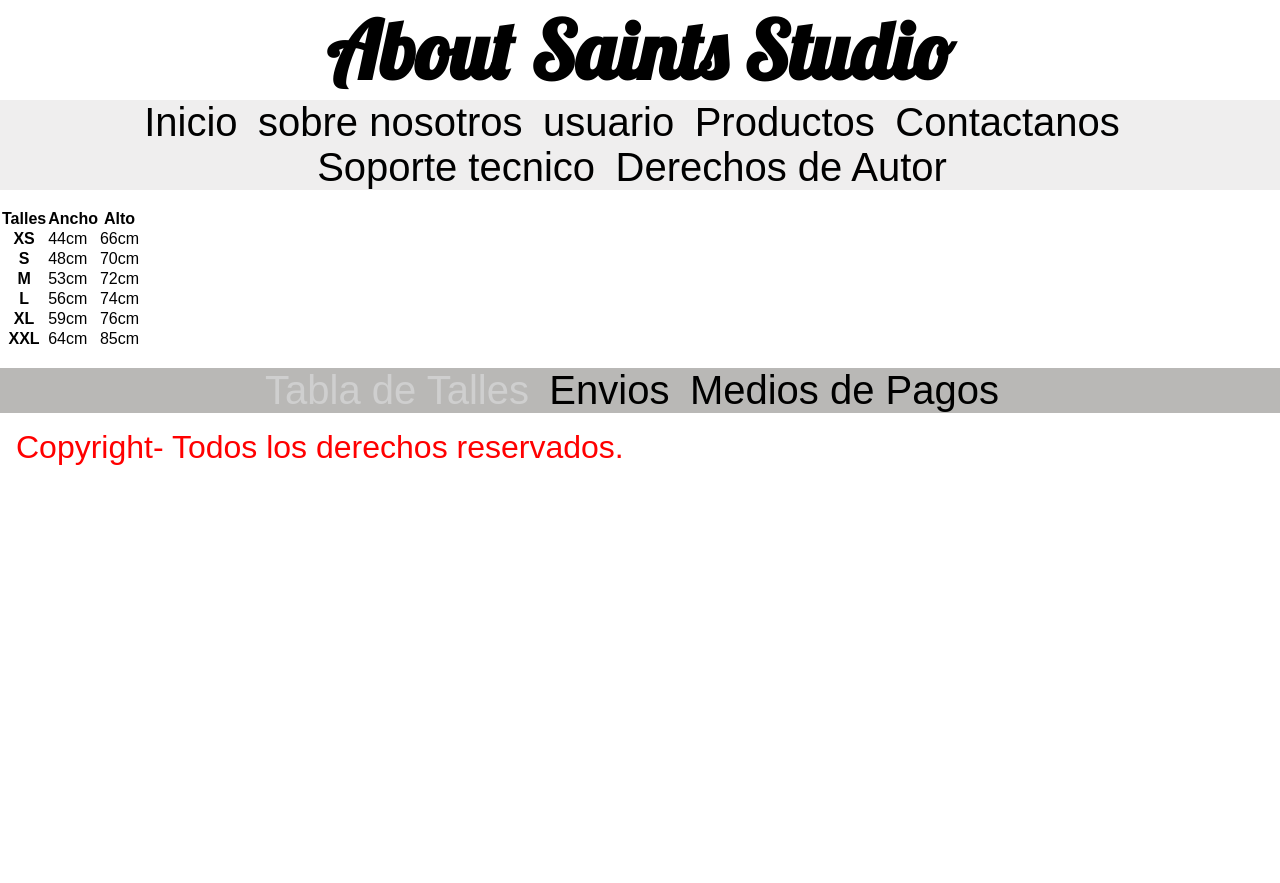
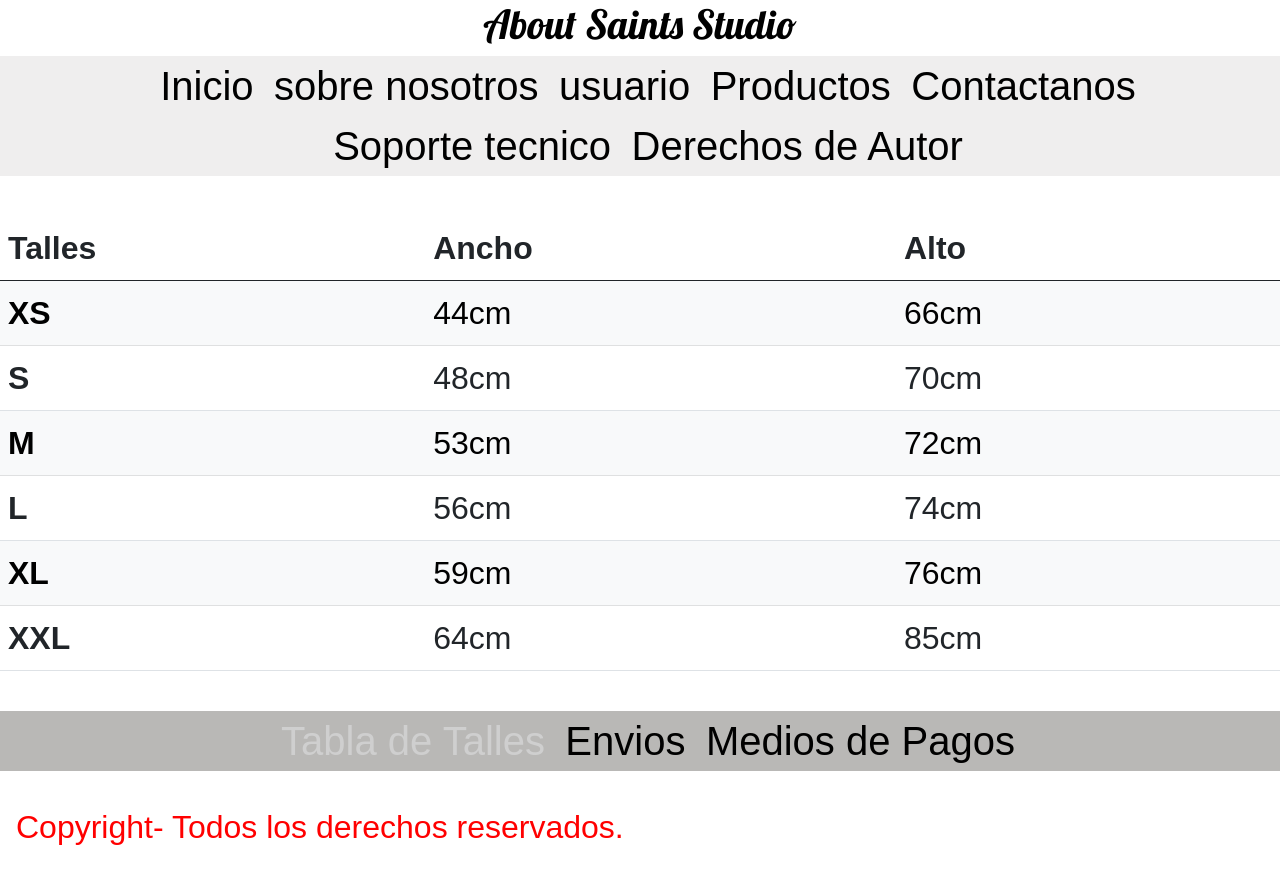
Before and after one commit to ManuelMerinoU/VentaDeRemeras-MMU, a plain HTML site: page Talles.html in a window 1280 px wide. Before the commit the page ends 800 px from the top, so only its background shows below. Drawn offline with nearby package versions, Linux system fonts and the light colour scheme; a web font is replaced by a local one.

Commit message:
agregando bootstrap a talles

```diff
--- a/Talles.html
+++ b/Talles.html
@@ -5,6 +5,9 @@
         <meta charset="UTF-8">
 
         <meta name="viewport" content="width=device-width, initial-scale=1.0">
+
+        <!-- Bootstrap CSS -->
+        <link href="https://cdn.jsdelivr.net/npm/bootstrap@5.0.2/dist/css/bootstrap.min.css" rel="stylesheet" integrity="sha384-EVSTQN3/azprG1Anm3QDgpJLIm9Nao0Yz1ztcQTwFspd3yD65VohhpuuCOmLASjC" crossorigin="anonymous">
 
         <link rel="icon" type="img/jpg" href="img/1635813445437.png">
 
@@ -42,49 +45,49 @@
             <img src="" alt="">
         </div>
 
-        <table>
+        <table class="table table-hover fs-2">
             <thead>
                 <tr>
-                    <th> Talles </th>
+                    <th scope="col"> Talles </th>
 
-                    <th> Ancho </th>
+                    <th scope="col"> Ancho </th>
 
-                    <th> Alto </th>
+                    <th scope="col"> Alto </th>
                 </tr>
             </thead>
             <tbody>
-                <tr>
-                    <th> XS </th>
+                <tr class="table-light">
+                    <th scope="row"> XS </th>
                     <td> 44cm </td>
                     <td> 66cm </td>
                 </tr>
 
                 <tr>
-                    <th> S </th>
+                    <th scope="row"> S </th>
                     <td> 48cm </td>
                     <td> 70cm </td>
                 </tr>
 
-                <tr>
-                    <th> M </th>
+                <tr class="table-light">
+                    <th scope="row"> M </th>
                     <td> 53cm </td>
                     <td> 72cm </td>
                 </tr>
 
                 <tr>
-                    <th> L </th>
+                    <th scope="row"> L </th>
                     <td> 56cm </td>
                     <td> 74cm </td>
                 </tr>
 
-                <tr>
-                    <th> XL </th>
+                <tr class="table-light">
+                    <th scope="row"> XL </th>
                     <td> 59cm </td>
                     <td> 76cm </td>
                 </tr>
 
                 <tr>
-                    <th> XXL </th>
+                    <th scope="row"> XXL </th>
                     <td> 64cm </td>
                     <td> 85cm </td>
                 </tr>
@@ -108,6 +111,11 @@
         <footer id="footer">
             <p> Copyright- Todos los derechos reservados. </p>
         </footer>
+
+
+        <!-- Option 1: Bootstrap Bundle with Popper -->
+        <script src="https://cdn.jsdelivr.net/npm/bootstrap@5.0.2/dist/js/bootstrap.bundle.min.js" integrity="sha384-MrcW6ZMFYlzcLA8Nl+NtUVF0sA7MsXsP1UyJoMp4YLEuNSfAP+JcXn/tWtIaxVXM" crossorigin="anonymous"></script>
+
     </body>
 
 
```
Also changed, not shown: Usuario.html (+3 -3 lines).
